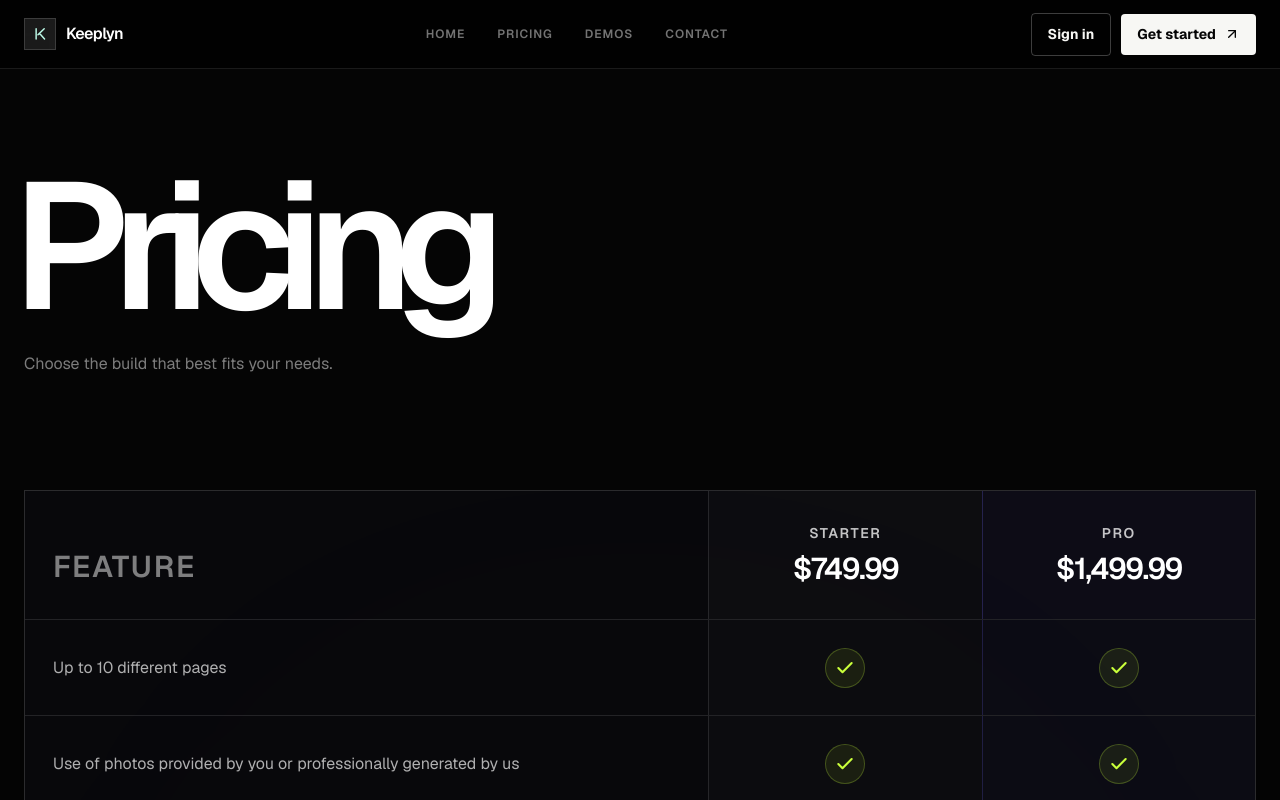
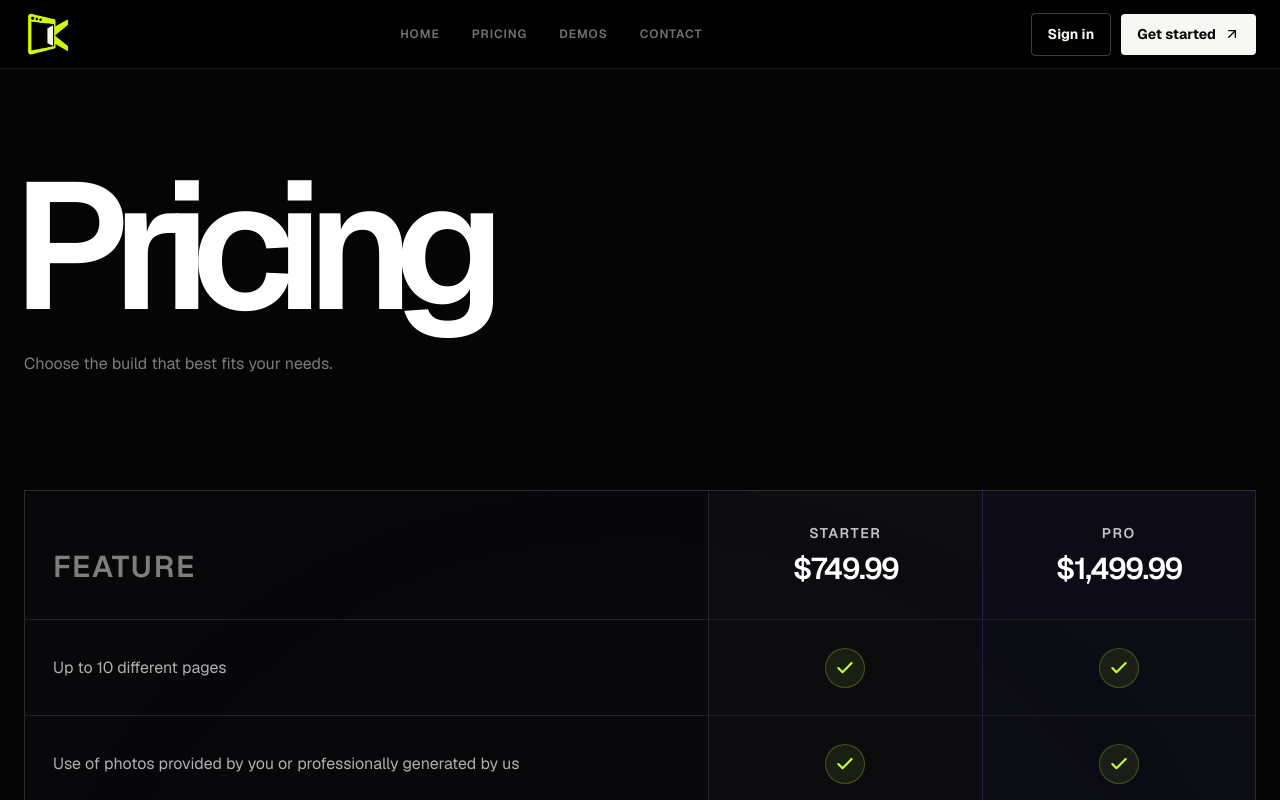
Before and after one commit to ealexander232004/Website-Creation, a Next.js app in the folder Keeplyn.com/: page /pricing in a window 1280 px wide. Shown: the top 800 px of the page. Built offline with nearby package versions, Linux system fonts and the light colour scheme.

Commit message:
Use approved Keeplyn logo mark

```diff
--- a/Keeplyn.com/src/components/brand-logo.tsx
+++ b/Keeplyn.com/src/components/brand-logo.tsx
@@ -1,45 +1,20 @@
+import Image from "next/image";
 import Link from "next/link";
 
-interface BrandLogoProps {
-  inverse?: boolean;
-}
-
-export function BrandLogo({ inverse = false }: BrandLogoProps) {
+export function BrandLogo() {
   return (
     <Link
       href="/"
-      className="group inline-flex items-center gap-2.5"
+      className="group inline-flex size-12 items-center justify-center focus-visible:outline-none focus-visible:ring-2 focus-visible:ring-mint focus-visible:ring-offset-2 focus-visible:ring-offset-black"
       aria-label="Keeplyn home"
     >
-      <span
-        className={`grid size-8 place-items-center border transition-transform duration-300 group-hover:-translate-y-0.5 ${
-          inverse
-            ? "border-white/15 bg-white/10"
-            : "border-navy/10 bg-navy"
-        }`}
-      >
-        <svg
-          aria-hidden="true"
-          viewBox="0 0 24 24"
-          className="size-[1.1rem]"
-          fill="none"
-        >
-          <path
-            d="M7 5v14M18 5l-8.5 8.25M11.5 11.25 18.5 19"
-            stroke={inverse ? "#BDFBE8" : "#BDFBE8"}
-            strokeWidth="2"
-            strokeLinecap="round"
-            strokeLinejoin="round"
-          />
-        </svg>
-      </span>
-      <span
-        className={`text-base font-semibold tracking-[-0.035em] ${
-          inverse ? "text-white" : "text-navy"
-        }`}
-      >
-        Keeplyn
-      </span>
+      <Image
+        src="/keeplyn-logo-mark.png"
+        alt=""
+        width={48}
+        height={48}
+        className="size-12 object-contain transition-transform duration-300 group-hover:-translate-y-0.5"
+      />
     </Link>
   );
 }
--- a/Keeplyn.com/src/components/home-sections.tsx
+++ b/Keeplyn.com/src/components/home-sections.tsx
@@ -65,7 +65,7 @@ export function SiteFooter() {
   return (
     <footer className="relative z-20 border-t border-white/10 bg-[#050505] py-8 text-white">
       <div className="site-container flex flex-col justify-between gap-6 sm:flex-row sm:items-center">
-        <BrandLogo inverse />
+        <BrandLogo />
         <nav className="flex flex-wrap gap-x-7 gap-y-3 text-[10px] font-medium uppercase tracking-[0.14em] text-white/45" aria-label="Footer navigation">
           <Link href="/" className="transition-colors hover:text-mint">Home</Link>
           <Link href="/pricing" className="transition-colors hover:text-mint">Pricing</Link>
--- a/Keeplyn.com/src/components/site-header.tsx
+++ b/Keeplyn.com/src/components/site-header.tsx
@@ -27,7 +27,7 @@ export function SiteHeader() {
   return (
     <header className="sticky top-0 z-50 border-b border-white/10 bg-black/75 text-white backdrop-blur-2xl">
       <div className="site-container flex h-[68px] items-center justify-between">
-        <BrandLogo inverse />
+        <BrandLogo />
 
         <nav className="hidden items-center gap-8 lg:flex" aria-label="Main navigation">
           {navigation.map((item) => (
--- a/Keeplyn.com/src/components/website-request-flow.tsx
+++ b/Keeplyn.com/src/components/website-request-flow.tsx
@@ -376,7 +376,7 @@ export function WebsiteRequestFlow({
       <main className="relative min-h-svh overflow-hidden bg-[#050505] text-white">
         <div className="pointer-events-none absolute left-1/2 top-1/2 size-[48rem] -translate-x-1/2 -translate-y-1/2 rounded-full bg-[#7568ff]/12 blur-[180px]" />
         <div className="site-container relative flex min-h-svh flex-col py-6 sm:py-8">
-          <BrandLogo inverse />
+          <BrandLogo />
           <div className="my-auto max-w-5xl py-20">
             <CheckCircle2 className="size-12 text-[#c9ff3b]" strokeWidth={1.5} aria-hidden="true" />
             <p className="mt-8 text-[10px] font-semibold uppercase tracking-[0.2em] text-[#c9ff3b]">
@@ -407,7 +407,7 @@ export function WebsiteRequestFlow({
     <main className="min-h-svh bg-[#050505] text-white">
       <header className="border-b border-white/10 bg-black/70 backdrop-blur-xl">
         <div className="site-container flex h-[68px] items-center justify-between">
-          <BrandLogo inverse />
+          <BrandLogo />
           <Link
             href="/"
             className="inline-flex items-center gap-2 text-xs font-semibold uppercase tracking-[0.1em] text-white/42 transition-colors hover:text-white"
```
Also changed, not shown: Keeplyn.com/public/keeplyn-logo-mark.png (added).
